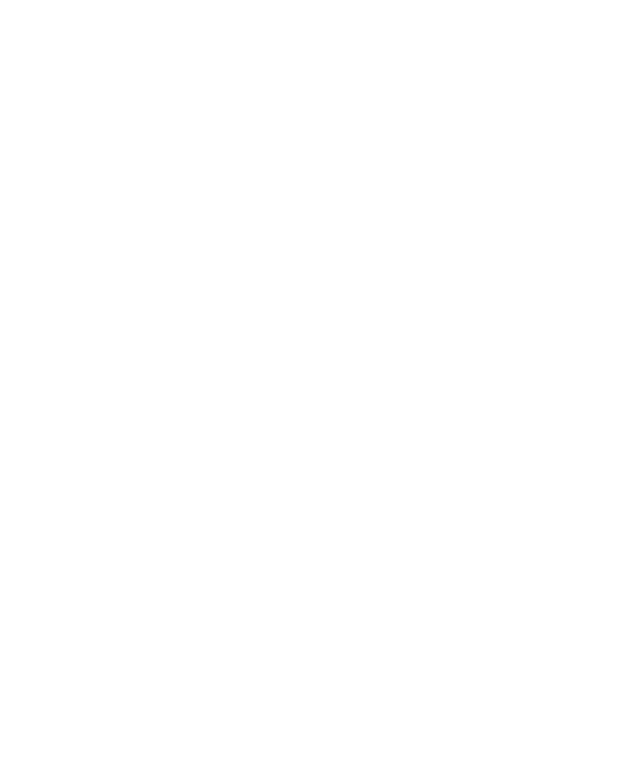
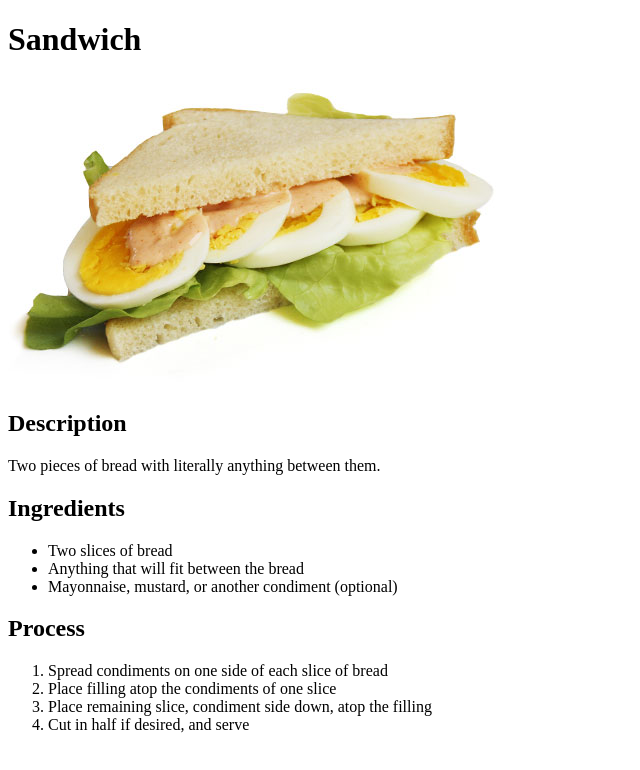
Before and after one commit to CarrotHandsome/odin-recipes, a plain HTML site: page recipes/sandwich.html in a window 1280 px wide. Shown: the whole page, without its empty margins (0-640 px from the left). Drawn offline with Linux system fonts and the light colour scheme.

Commit message:
completed sandwich.html

```diff
--- a/recipes/sandwich.html
+++ b/recipes/sandwich.html
@@ -4,4 +4,29 @@
         <meta charset="utf-8">
         <title>Sandwich</title>
     </head>
+    <body>
+        <h1>Sandwich</h1>
+
+        <img src="../images/sandwich.jpg">
+
+        <h2>Description</h2>
+        <p>Two pieces of bread with literally anything between them.</p>
+
+        <h2>Ingredients</h2>
+
+        <ul>
+            <li>Two slices of bread</li>
+            <li>Anything that will fit between the bread</li>
+            <li>Mayonnaise, mustard, or another condiment (optional)</li>
+        </ul>
+
+
+        <h2>Process</h2>
+        <ol>
+            <li>Spread condiments on one side of each slice of bread</li>
+            <li>Place filling atop the condiments of one slice</li>
+            <li>Place remaining slice, condiment side down, atop the filling</li>
+            <li>Cut in half if desired, and serve</li>
+        </ol>
+    </body>
 </html>
```
Also changed, not shown: index.html (+2 -0 lines).
